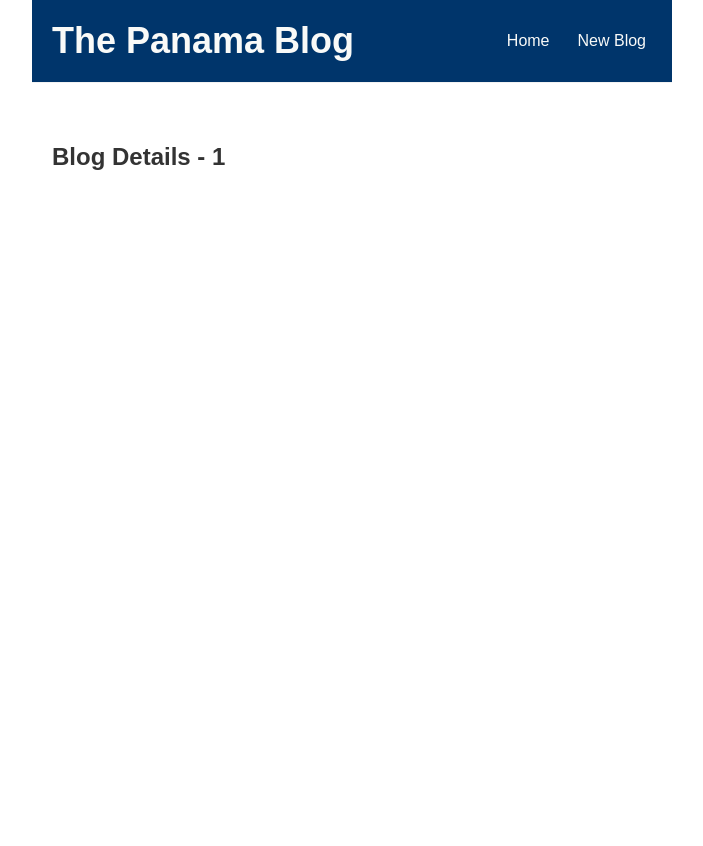
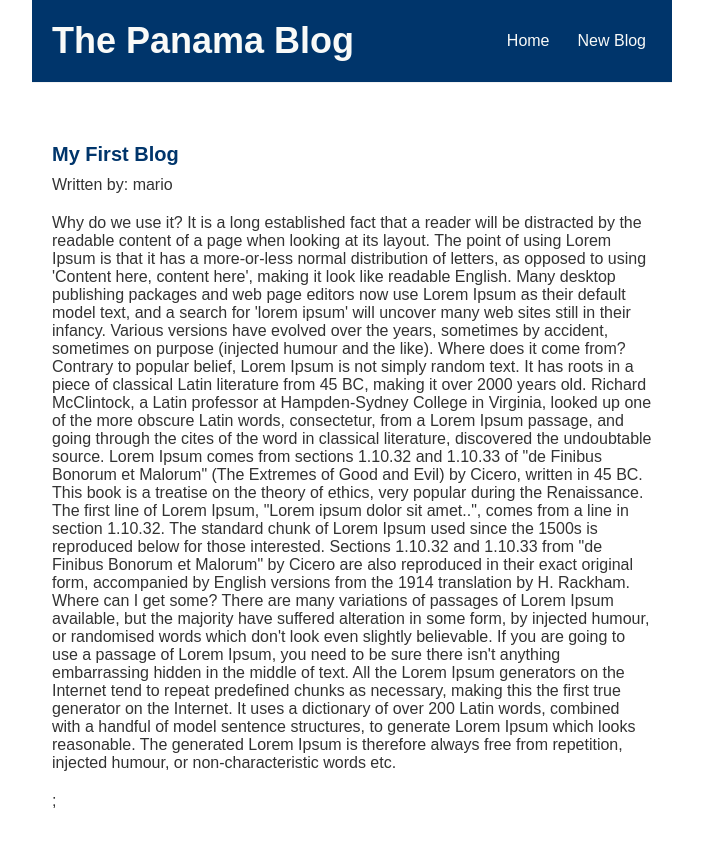
Before and after one commit to alexwebcoder/pick-up-panama-blog, a React (Create React App) app: page /blogs/1 in a window 1280 px wide. Shown: the top 846 px of the page, without its empty margins (288-991 px from the left). Before the commit the page ends 800 px from the top, so only its background shows below. Built offline with nearby package versions, Linux system fonts and the light colour scheme; data requests are answered from the project's data file.

Commit message:
reused custom hook to fetch blog body

```diff
--- a/src/BlogDetails.js
+++ b/src/BlogDetails.js
@@ -1,14 +1,24 @@
 import { useParams } from "react-router-dom";
+import useFetch from './useFetch';
 
 const BlogDetails = () => {
  //using the useParams hook to grab values (route params) from current url (route)
     const { id } = useParams();
+    const { data: blog, error, isPending } = useFetch('http://localhost:8000/blogs/' + id);
 
     return (
         <div className="blog-details">
-            <h2>
-                Blog Details - {id}
-            </h2>
+            { isPending && <div>Loading...</div> }
+            { error && <div>{ error }</div> }
+            { blog && (
+                <article>
+                    <h2>{ blog.title }</h2>
+                    <p>Written by: { blog.author }</p>
+                    <div>
+                        { blog.body }
+                    </div>
+                </article>
+            )};
         </div>
 
     );
--- a/src/index.css
+++ b/src/index.css
@@ -56,3 +56,23 @@
 .blog-preview a {
   text-decoration: none;
 }
+
+/* blog details page */
+.blog-details h2 {
+  font-size: 20px;
+  color: #00356B;
+  margin-bottom: 10px;
+}
+
+.blog-details div {
+  margin: 20px 0;
+}
+
+.blog-details button {
+  background: #00356B;
+  color: #fff;
+  border: 0;
+  padding: 8px;
+  border-radius: 8px;
+  cursor: pointer;
+}
```
